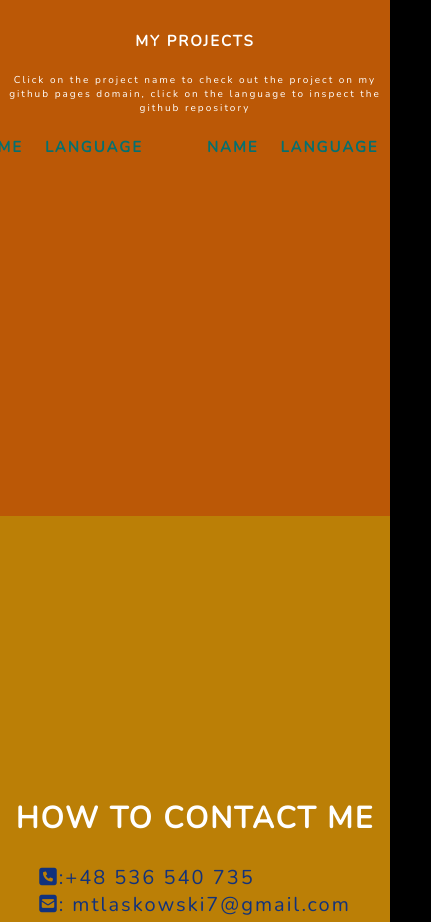
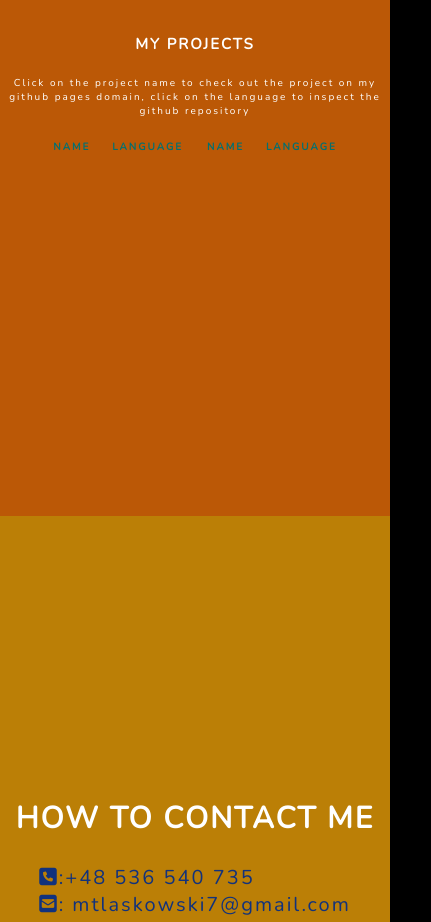
Before and after one commit to mlaskowski7/mateuszLaskowski, a plain HTML site: page index.html in a window 390 px wide. Shown: the part 2860-3782 px from the top of the page, 431 px wide, since content can reach past the window. Drawn offline with nearby package versions, Linux system fonts and the light colour scheme; no server answers.

Commit message:
cosmetic

```diff
--- a/style.css
+++ b/style.css
@@ -428,10 +428,11 @@ h1{
   }
 
   .table-responsive{
-    width: 95%;
-    font-size: 15px;
+    font-size: 10px;
+    margin-right: 0;
   }
 
 
 
+
 }
```
